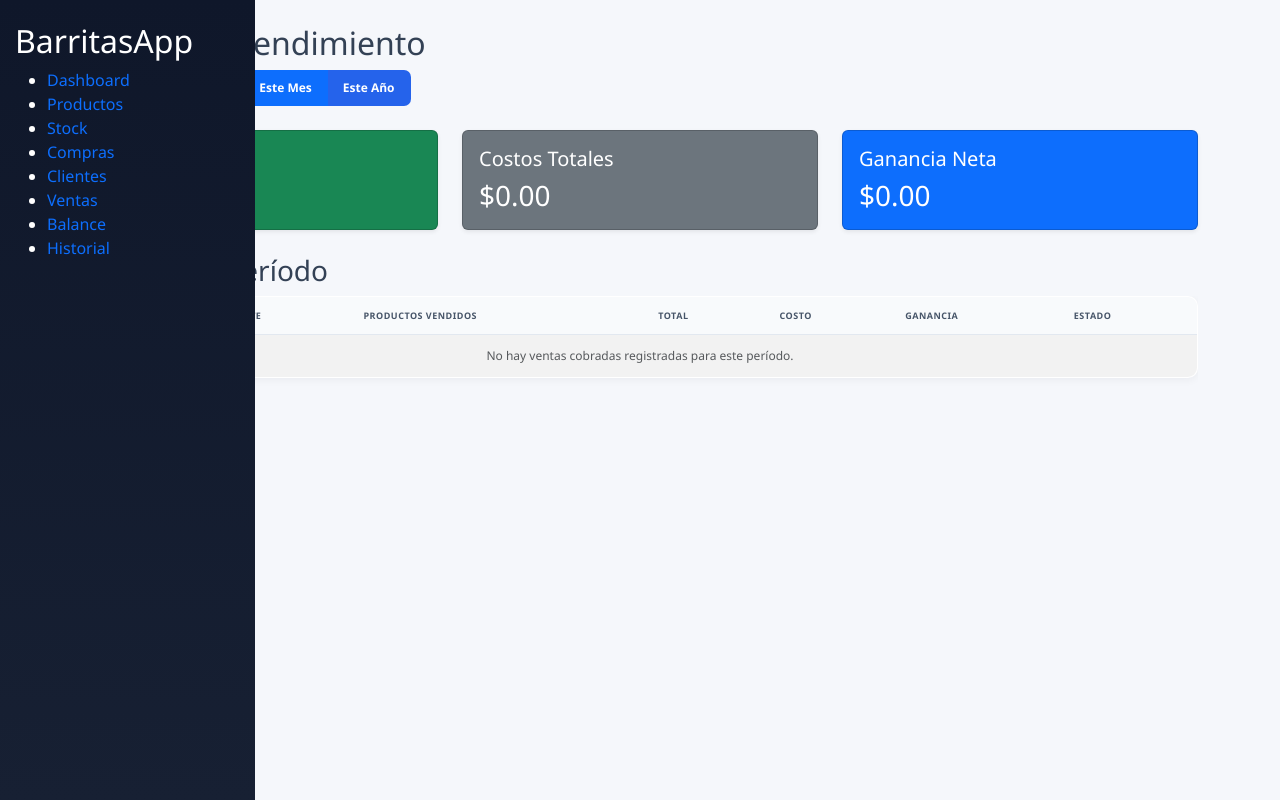
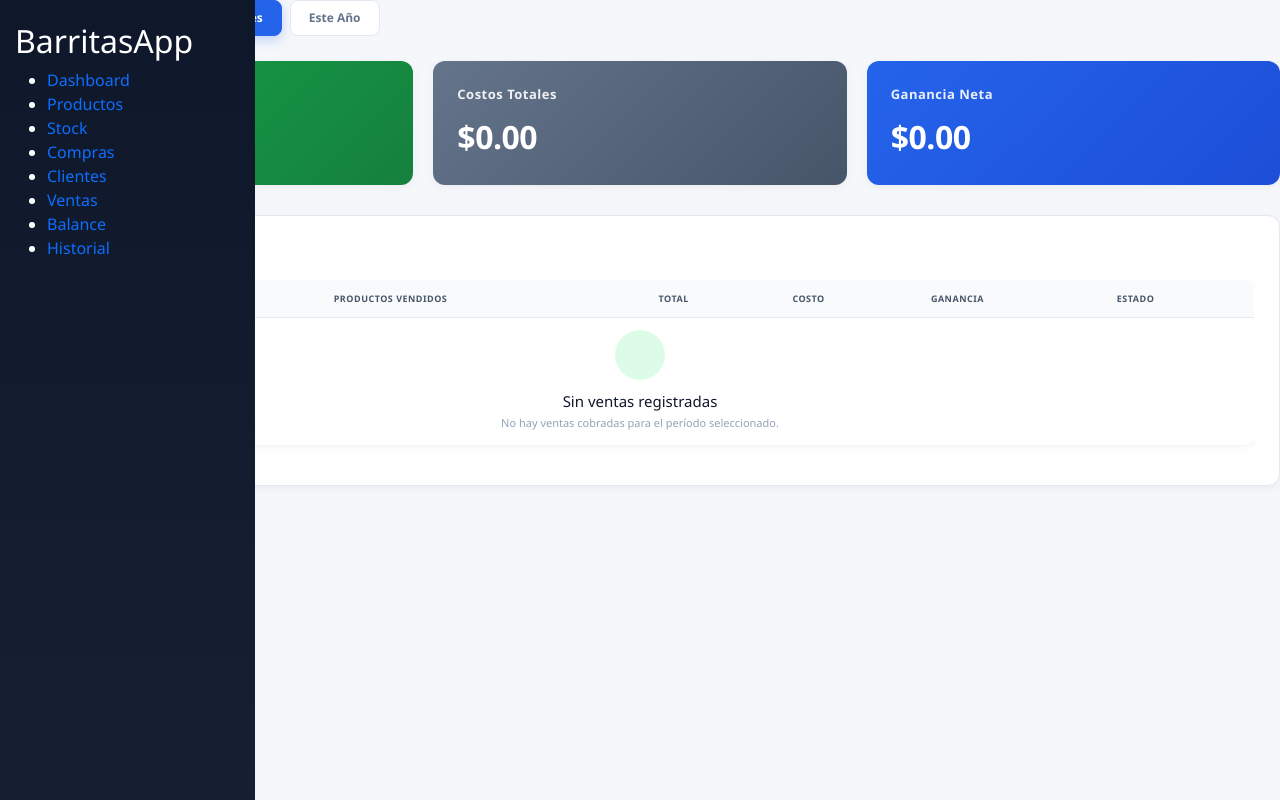
Before and after one commit to FrancoLince/barritas-stock, a Flask app: page /balance in a window 1280 px wide. Run offline with Flask 3, Linux system fonts and the light colour scheme; a user stored in the database is signed in; data that the repository does not hold is empty.

Commit message:
Update balance.html

```diff
--- a/templates/balance.html
+++ b/templates/balance.html
@@ -1,47 +1,44 @@
 {% extends 'base.html' %}
 
+{% block title %}Balance | Barritas ERP{% endblock %}
+{% block page_title %}Balance y Rendimiento{% endblock %}
+
 {% block content %}
-<div class="container mt-4">
-    <h2>Balance y Rendimiento</h2>
+<!-- Filtros de Período -->
+<div class="balance-filters">
+    <a href="{{ url_for('balance', filtro='hoy') }}" class="btn-filter {% if filtro_actual == 'hoy' %}active{% endif %}">Hoy</a>
+    <a href="{{ url_for('balance', filtro='semana') }}" class="btn-filter {% if filtro_actual == 'semana' %}active{% endif %}">Esta Semana</a>
+    <a href="{{ url_for('balance', filtro='mes') }}" class="btn-filter {% if filtro_actual == 'mes' %}active{% endif %}">Este Mes</a>
+    <a href="{{ url_for('balance', filtro='anio') }}" class="btn-filter {% if filtro_actual == 'anio' %}active{% endif %}">Este Año</a>
+</div>
 
-    <div class="btn-group mb-4" role="group">
-        <a href="{{ url_for('balance', filtro='hoy') }}" class="btn btn-outline-primary {% if filtro_actual == 'hoy' %}active{% endif %}">Hoy</a>
-        <a href="{{ url_for('balance', filtro='semana') }}" class="btn btn-outline-primary {% if filtro_actual == 'semana' %}active{% endif %}">Esta Semana</a>
-        <a href="{{ url_for('balance', filtro='mes') }}" class="btn btn-outline-primary {% if filtro_actual == 'mes' %}active{% endif %}">Este Mes</a>
-        <a href="{{ url_for('balance', filtro='anio') }}" class="btn btn-outline-primary {% if filtro_actual == 'anio' %}active{% endif %}">Este Año</a>
+<!-- Tarjetas Principales del Balance -->
+<div class="balance-grid">
+    <div class="balance-card ingresos">
+        <span class="balance-card-title">Ingresos Totales</span>
+        <div class="balance-card-value">${{ "{:,.2f}".format(ingresos | default(0)) }}</div>
     </div>
 
-    <div class="row mb-4">
-        <div class="col-md-4">
-            <div class="card text-white bg-success shadow-sm">
-                <div class="card-body">
-                    <h5 class="card-title">Ingresos Totales</h5>
-                    <h3 class="card-text">${{ "{:,.2f}".format(ingresos) }}</h3>
-                </div>
-            </div>
-        </div>
-        <div class="col-md-4">
-            <div class="card text-white bg-secondary shadow-sm">
-                <div class="card-body">
-                    <h5 class="card-title">Costos Totales</h5>
-                    <h3 class="card-text">${{ "{:,.2f}".format(costos) }}</h3>
-                </div>
-            </div>
-        </div>
-        <div class="col-md-4">
-            <div class="card text-white bg-primary shadow-sm">
-                <div class="card-body">
-                    <h5 class="card-title">Ganancia Neta</h5>
-                    <h3 class="card-text">${{ "{:,.2f}".format(ganancia) }}</h3>
-                </div>
-            </div>
-        </div>
+    <div class="balance-card costos">
+        <span class="balance-card-title">Costos Totales</span>
+        <div class="balance-card-value">${{ "{:,.2f}".format(costos | default(0)) }}</div>
     </div>
 
-    <h3>Ventas del Período</h3>
-    <div class="table-responsive">
-        <table class="table table-striped table-hover align-middle">
-            <thead class="table-dark">
+    <div class="balance-card ganancia">
+        <span class="balance-card-title">Ganancia Neta</span>
+        <div class="balance-card-value">${{ "{:,.2f}".format(ganancia | default(0)) }}</div>
+    </div>
+</div>
+
+<!-- Contenedor Tabla de Ventas -->
+<div class="erp-card p-4">
+    <div class="section-header mb-3">
+        <h3>Ventas del Período</h3>
+    </div>
+
+    <div class="table-container">
+        <table class="table">
+            <thead>
                 <tr>
                     <th>Fecha</th>
                     <th>Cliente</th>
@@ -55,8 +52,8 @@
             <tbody>
                 {% for v in ventas %}
                 <tr>
-                    <td>{{ v.fecha.strftime('%d/%m/%Y %H:%M') }}</td>
-                    <td>{{ v.cliente.nombre }}</td>
+                    <td>{{ v.fecha.strftime('%d/%m/%Y %H:%M') if v.fecha else '-' }}</td>
+                    <td><strong>{{ v.cliente.nombre }}</strong></td>
                     <td>
                         <ul class="mb-0 ps-3">
                             {% for d in v.detalles %}
@@ -64,14 +61,20 @@
                             {% endfor %}
                         </ul>
                     </td>
-                    <td><strong>${{ "{:,.2f}".format(v.total) }}</strong></td>
-                    <td class="text-secondary">${{ "{:,.2f}".format(v.costo_total) }}</td>
-                    <td class="text-success"><strong>${{ "{:,.2f}".format(v.ganancia) }}</strong></td>
-                    <td><span class="badge bg-info text-dark">{{ v.observaciones or '-' }}</span></td>
+                    <td><strong>${{ "{:,.2f}".format(v.total | default(0)) }}</strong></td>
+                    <td class="text-muted-custom">${{ "{:,.2f}".format(v.costo_total | default(0)) }}</td>
+                    <td class="text-success-custom"><strong>${{ "{:,.2f}".format(v.ganancia | default(0)) }}</strong></td>
+                    <td><span class="badge info">{{ v.observaciones or '-' }}</span></td>
                 </tr>
                 {% else %}
                 <tr>
-                    <td colspan="7" class="text-center text-muted">No hay ventas cobradas registradas para este período.</td>
+                    <td colspan="7" class="empty-state">
+                        <div class="empty-icon success">
+                            <i class="bi bi-receipt"></i>
+                        </div>
+                        <h4>Sin ventas registradas</h4>
+                        <p>No hay ventas cobradas para el período seleccionado.</p>
+                    </td>
                 </tr>
                 {% endfor %}
             </tbody>
```
